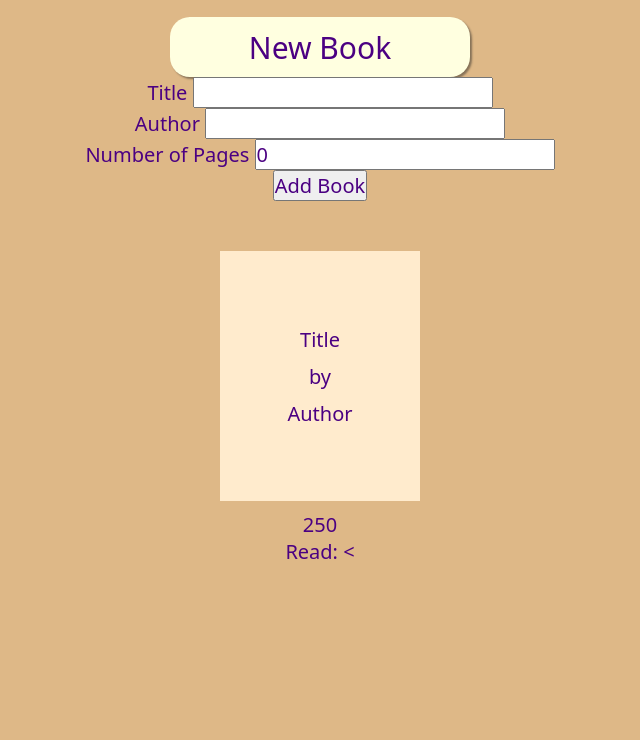
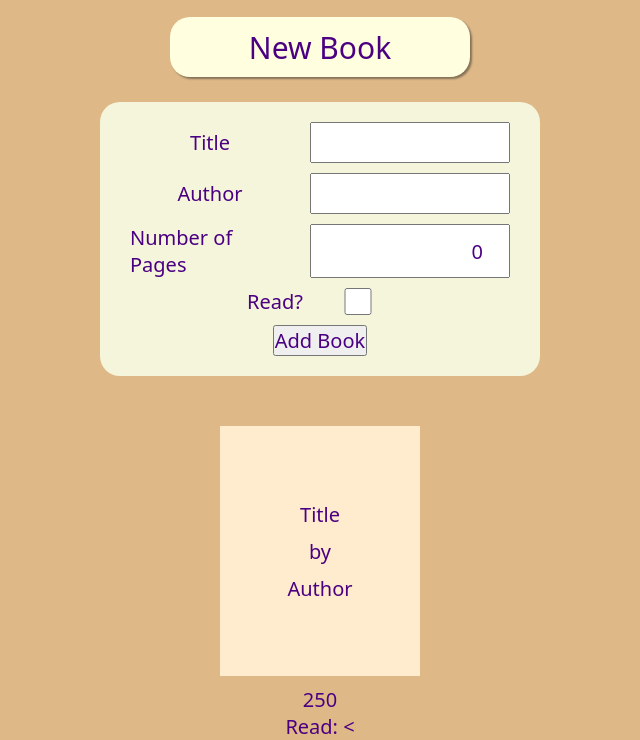
Before and after one commit to aaron-j-aben/odin_library, a plain HTML site: page index.html in a window 1280 px wide. Shown: the part 108-848 px from the top of the page, without its empty margins (320-960 px from the left). Before the commit the page ends 800 px from the top, so only its background shows below. Drawn offline with Linux system fonts and the light colour scheme.

Commit message:
Add form element styling and add ids/namees to inputs
Add names and ids to correspond labels to inputs.

Form spaced using flex grid for each form query and flex column for
the form as a whole.

```diff
--- a/index.html
+++ b/index.html
@@ -12,22 +12,24 @@
         <p class="web-head">Your Library</p>
         <button class="add" type="button">New Book</button>
 
-        <form action="#">
+        <form class="add-form" action="#">
             <div class="book-info">
                 <label for="book-title">Title</label>
-                <input type="text" required>
+                <input type="text" id="book-title" name="title" required>
             </div>
             <div class="book-info">
                 <label for="book-author">Author</label>
-                <input type="text" required>
+                <input type="text" id="book-author" name="author" required>
             </div>
             <div class="book-info">
                 <label for="book-pages">Number of Pages</label>
-                <input type="number" min="0" step="10" value="0" pattern="\d*" required>
+                <input type="number" id="book-pages" name="pages" min="0" step="10" value="0" pattern="\d*" required>
             </div>
             <div class="book-info">
+                <label for="book-read">Read?</label>
+                <input type="checkbox" id="book-read" name="read">
             </div>
-            <button type="submit">Add Book</button>
+            <button id="new-book" type="submit">Add Book</button>
         </form>
 
     </header>
--- a/styles.css
+++ b/styles.css
@@ -12,7 +12,9 @@ body {
 }
 
 header {
-    text-align: center;
+    display: flex;
+    flex-direction: column;
+    align-items: center;
     margin: 50px 0;
 }
 
@@ -44,6 +46,39 @@ header > p {
 .add:active {
     transform: translate(1px, 1px);
     box-shadow: 1px 1px 1px rgba(33, 33, 33, 0.464);
+}
+
+/* Add New Book form */
+.add-form {
+    background-color: beige;
+    display: flex;
+    flex-direction: column;
+    align-items: center;
+    width: 22rem;
+    padding: 20px 30px;
+    gap: 10px;
+    margin-top: 25px;
+    border-radius: 20px;
+}
+
+.book-info {
+    display: grid;
+    grid-template-columns: 4fr 5fr;
+    gap: 20px;
+}
+
+.book-info > label {
+    justify-self: center;
+    align-self: center;
+}
+
+.book-info > input {
+    max-width: 10rem;
+    padding: 5px 10px;
+}
+
+#book-pages {
+    text-align: end;
 }
 
 /* Shelf Styling */
```
